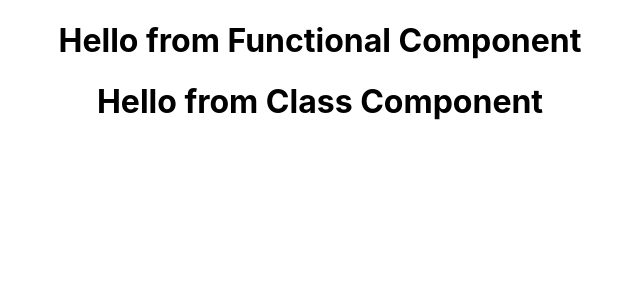
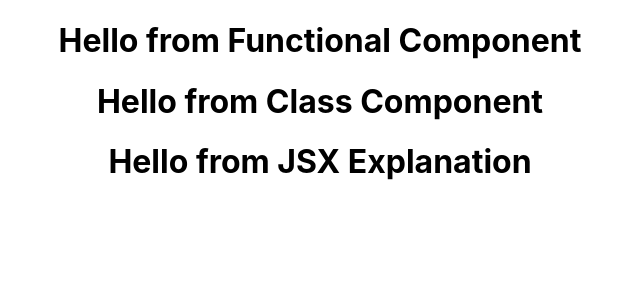
Before and after one commit to Asmaathabet/react-js-course, a React (Create React App) app: page / in a window 1280 px wide. Shown: the top 300 px of the page, without its empty margins (320-960 px from the left). Built offline with nearby package versions, Linux system fonts and the light colour scheme.

Commit message:
add Hello compoent to the App

```diff
--- a/src/App.js
+++ b/src/App.js
@@ -2,6 +2,7 @@
 
 import Greet from './components/Greet';
 import Welcome from './components/Welcome';
+import Hello from './components/Hello';
 import './App.css';
 
 function App() {
@@ -9,6 +10,7 @@
     <div className="App">
       <Greet />
       <Welcome />
+      <Hello />
     </div>
   );
 }
```
